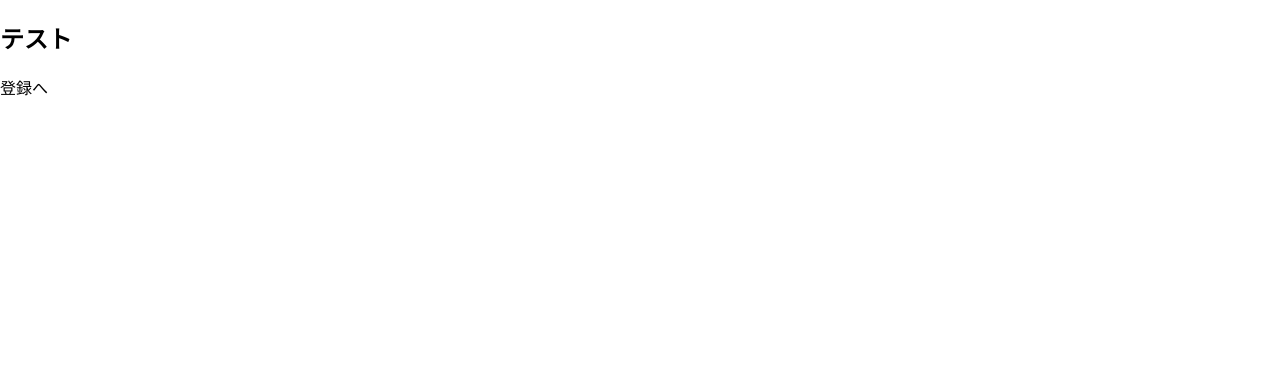
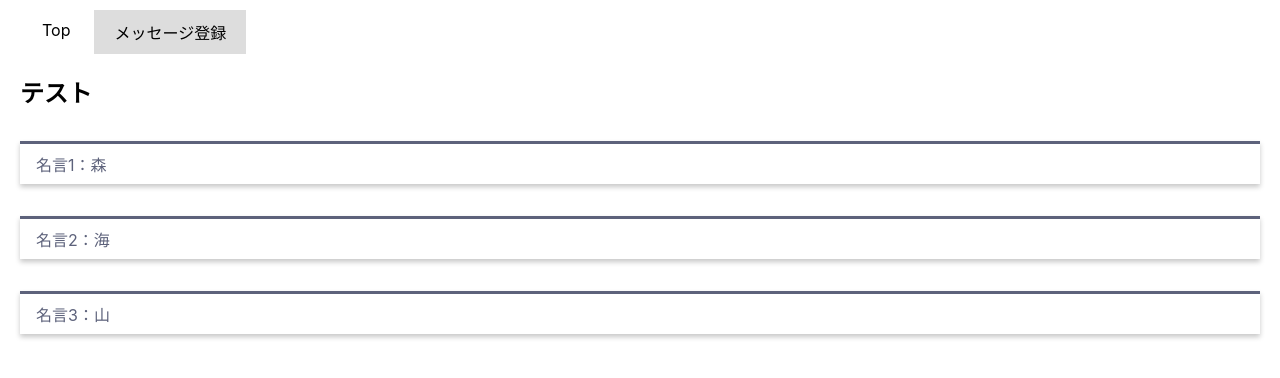
Before and after one commit to GETYAMAME/my-app, a Next.js app: page / in a window 1280 px wide. Shown: the top 378 px of the page. Built offline with nearby package versions, Linux system fonts and the light colour scheme.

Commit message:
タブ設定

```diff
--- /dev/null
+++ b/components/header.js
@@ -0,0 +1,29 @@
+import Link from 'next/link'
+import styled from 'styled-components'
+import {useState} from 'react'
+
+const AInner = styled.a`
+    display: block;
+    background:#ddd;
+    margin:0 2px;
+    padding:10px 20px;
+    ${props => props.focused ? 'background:#fff;' : 'background:#ddd;'};
+`
+const Tab = styled.div`
+    display: flex;
+    flex-wrap: wrap;
+`
+
+export const Header = () => {
+    const [tab, setTab] = useState('top');
+    return (
+        <Tab>
+            <Link href="/">
+            <AInner focused={tab === 'top'} onClick={() => setTab('top')}>Top</AInner>
+            </Link>
+            <Link href="/regist">
+            <AInner focused={tab === 'regist'} onClick={() => setTab('regist')}>メッセージ登録</AInner>
+            </Link>
+        </Tab>
+    )
+}
--- a/package.json
+++ b/package.json
@@ -11,7 +11,8 @@
   "dependencies": {
     "next": "11.1.0",
     "react": "17.0.2",
-    "react-dom": "17.0.2"
+    "react-dom": "17.0.2",
+    "styled-components": "^5.3.0"
   },
   "devDependencies": {
     "eslint": "7.32.0",
--- a/pages/index.js
+++ b/pages/index.js
@@ -1,13 +1,41 @@
 import Head from 'next/head'
 import Image from 'next/image'
-import styles from '../styles/Home.module.css'
 import Link from 'next/link'
+import { useEffect,useState } from 'react'
+import styled from 'styled-components'
+import { Header } from '../components/header.js'
+
+const Container = styled.div`
+  padding:10px 20px;
+`
+const MessageItem = styled.div`
+  padding: 0.5em 1em;
+  margin: 2em 0;
+  color: #5d627b;
+  background: white;
+  border-top: solid 3px #5d627b;
+  box-shadow: 0 3px 5px rgba(0, 0, 0, 0.22);
+`
 
 export default function Home() {
+  const ITEMS = [
+    ['名言1','森'],
+    ['名言2','海'],
+    ['名言3','山'],
+  ]
+  const [item,setItem] = useState(ITEMS);
+  useEffect(()=> {
+    //setItem(ITEMS);
+  },[])
   return (
-    <div>
+    <Container>
+      <Header></Header>
       <h2>テスト</h2>
-      <Link href={`/regist`}><a>登録へ</a></Link>
-    </div>
+      {
+        item.map((str,index) => {
+          return <MessageItem key={index}>{str[0]}：{str[1]}</MessageItem>
+        })
+      }
+    </Container>
   )
 }
--- a/styles/Home.module.css
+++ /dev/null
@@ -1,121 +0,0 @@
-.container {
-  min-height: 100vh;
-  padding: 0 0.5rem;
-  display: flex;
-  flex-direction: column;
-  justify-content: center;
-  align-items: center;
-  height: 100vh;
-}
-
-.main {
-  padding: 5rem 0;
-  flex: 1;
-  display: flex;
-  flex-direction: column;
-  justify-content: center;
-  align-items: center;
-}
-
-.footer {
-  width: 100%;
-  height: 100px;
-  border-top: 1px solid #eaeaea;
-  display: flex;
-  justify-content: center;
-  align-items: center;
-}
-
-.footer a {
-  display: flex;
-  justify-content: center;
-  align-items: center;
-  flex-grow: 1;
-}
-
-.title a {
-  color: #0070f3;
-  text-decoration: none;
-}
-
-.title a:hover,
-.title a:focus,
-.title a:active {
-  text-decoration: underline;
-}
-
-.title {
-  margin: 0;
-  line-height: 1.15;
-  font-size: 4rem;
-}
-
-.title,
-.description {
-  text-align: center;
-}
-
-.description {
-  line-height: 1.5;
-  font-size: 1.5rem;
-}
-
-.code {
-  background: #fafafa;
-  border-radius: 5px;
-  padding: 0.75rem;
-  font-size: 1.1rem;
-  font-family: Menlo, Monaco, Lucida Console, Liberation Mono, DejaVu Sans Mono,
-    Bitstream Vera Sans Mono, Courier New, monospace;
-}
-
-.grid {
-  display: flex;
-  align-items: center;
-  justify-content: center;
-  flex-wrap: wrap;
-  max-width: 800px;
-  margin-top: 3rem;
-}
-
-.card {
-  margin: 1rem;
-  padding: 1.5rem;
-  text-align: left;
-  color: inherit;
-  text-decoration: none;
-  border: 1px solid #eaeaea;
-  border-radius: 10px;
-  transition: color 0.15s ease, border-color 0.15s ease;
-  width: 45%;
-}
-
-.card:hover,
-.card:focus,
-.card:active {
-  color: #0070f3;
-  border-color: #0070f3;
-}
-
-.card h2 {
-  margin: 0 0 1rem 0;
-  font-size: 1.5rem;
-}
-
-.card p {
-  margin: 0;
-  font-size: 1.25rem;
-  line-height: 1.5;
-}
-
-.logo {
-  height: 1em;
-  margin-left: 0.5rem;
-}
-
-@media (max-width: 600px) {
-  .grid {
-    width: 100%;
-    flex-direction: column;
-  }
-}
```
Also changed, not shown: pages/regist/index.js (+5 -2 lines), 1 other file (tests, documents, lock files or other folders).
